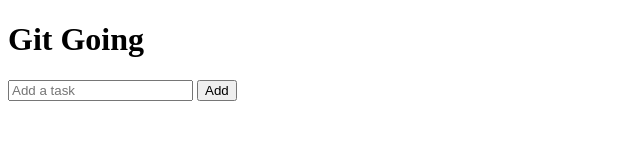
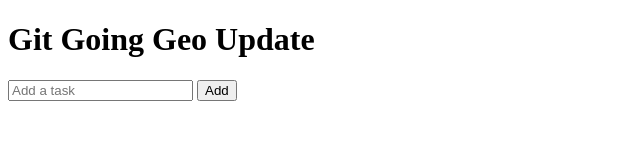
Before and after one commit to LadyKerr/GitGoing, a plain HTML site: page index.html in a window 1280 px wide. Shown: the whole page, without its empty margins (0-640 px from the left). Drawn offline with Linux system fonts and the light colour scheme.

Commit message:
added title update

```diff
--- a/index.html
+++ b/index.html
@@ -7,7 +7,7 @@
 
 <body>
     <div class="todo-container">
-        <h1>Git Going</h1>
+        <h1>Git Going Geo Update </h1>
         <input type="text" id="todo-input" placeholder="Add a task">
         <button id="add-todo">Add</button>
         <ul id="todo-list"></ul>
```
